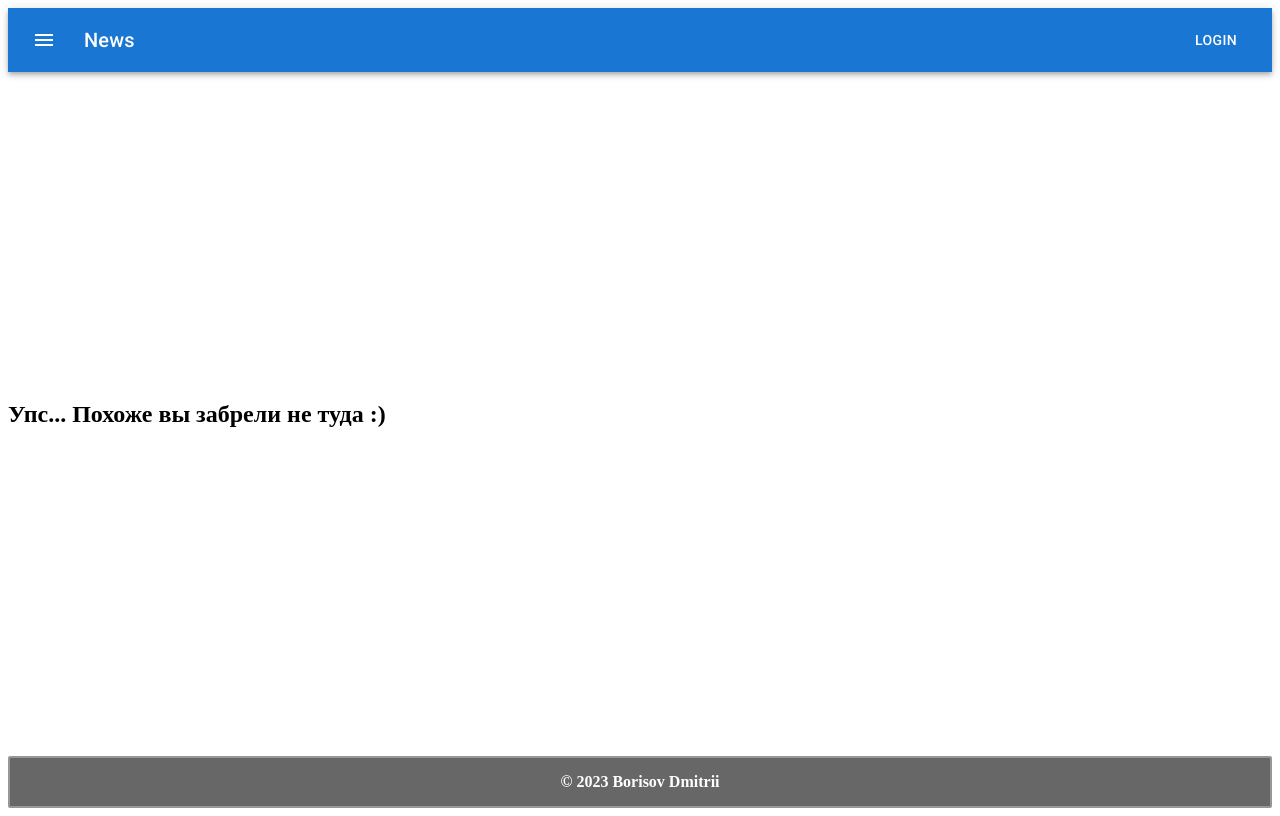
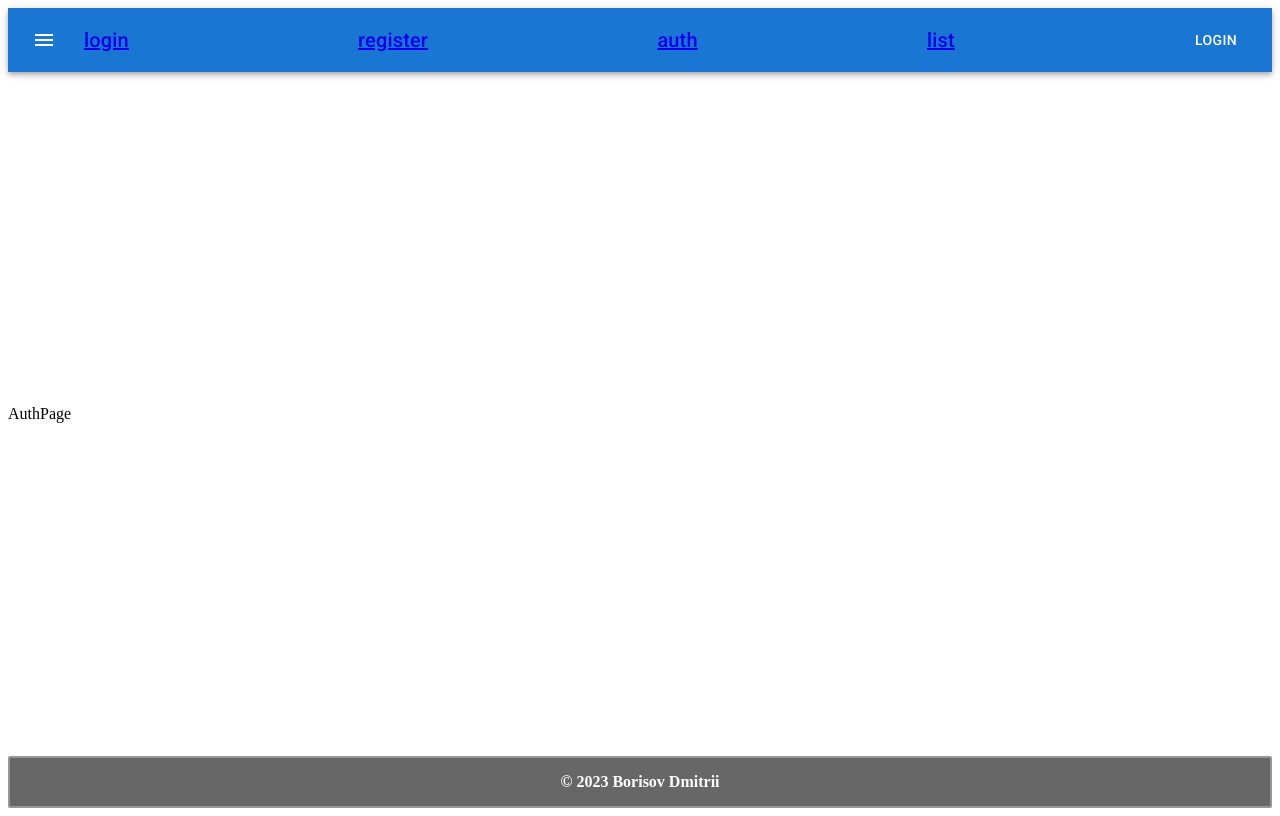
Before and after one commit to bd240897/vtb_api_hack, a React (Vite) app in the folder frontend/: page /auth in a window 1280 px wide. Built offline with nearby package versions, Linux system fonts and the light colour scheme.

Commit message:
feat(react): add pages mock, add links to header

```diff
--- a/frontend/src/App.tsx
+++ b/frontend/src/App.tsx
@@ -12,27 +12,23 @@ import Header from "@/components/pageUI/Header/Header"
 import MainPage from "@/pages/MainPage/MainPage";
 import NotFoundPage from "@/pages/NotFoundPage/NotFoundPage";
 import MainLayout from "@/layouts/MainLayout/MainLayout";
+import LoginPage from "@/pages/LoginPage/LoginPage";
+import RegisterPage from "@/pages/RegisterPage/RegisterPage";
+import ListPaymentsPage from "@/pages/ListPaymentsPage/ListPaymentsPage";
+import AuthPage from "@/pages/AuthPage/AuthPage";
 
 const App = () => {
     return (
         <div>
             <Routes>
-                {/*<Route path="/" element={<MainPage/>}/>*/}
-
-                // TODO delete
                 <Route path="/" element={<MainLayout/>}>
                     <Route index element={<MainPage/>}/>
+                    <Route path="/login" element={<LoginPage/>}/>
+                    <Route path="/register" element={<RegisterPage/>}/>
+                    <Route path="/list" element={<ListPaymentsPage/>}/>
+                    <Route path="/auth" element={<AuthPage/>}/>
+
                     <Route path="*" element={<NotFoundPage/>}/>
-
-                    {/*<Route path="session/" element={<SessionLayout/>}>*/}
-                    {/*    <Route path=":sessionId" element={<DetailSessionPage/>}/>*/}
-                    {/*    <Route path=":sessionId/log" element={<LogSessionPage/>}/>*/}
-                    {/*</Route>*/}
-
-                    {/*/!*<Route path="/test" element={<TestPage/>}/>*!/*/}
-
-                    {/*<Route path="/about" element={<AboutPage/>}/>*/}
-                    {/*<Route path="/login" element={<LoginPage/>}/>*/}
                 </Route>
             </Routes>
         </div>
--- a/frontend/src/components/pageUI/Header/Header.tsx
+++ b/frontend/src/components/pageUI/Header/Header.tsx
@@ -1,4 +1,3 @@
-import React from 'react';
 import {
     AppBar,
     Box,
@@ -6,14 +5,22 @@ import {
     Typography,
     Button,
     IconButton,
+    Divider,
+    Paper,
+    MenuList,
+    MenuItem,
+    ListItemText,
+    ListItemIcon,
 } from '@mui/material';
 
 import MenuIcon from '@mui/icons-material/Menu';
 
+import {Link} from "react-router-dom";
 
 
 const Header = () => {
     return (
+<>
         <Box sx={{ flexGrow: 1 }}>
             <AppBar position="static">
                 <Toolbar>
@@ -26,13 +33,28 @@ const Header = () => {
                     >
                         <MenuIcon />
                     </IconButton>
+
                     <Typography variant="h6" component="div" sx={{ flexGrow: 1 }}>
-                        News
+                        <Link to="login/">login</Link>
                     </Typography>
+
+                    <Typography variant="h6" component="div" sx={{ flexGrow: 1 }}>
+                        <Link to="register/">register</Link>
+                    </Typography>
+
+                    <Typography variant="h6" component="div" sx={{ flexGrow: 1 }}>
+                        <Link to="auth/">auth</Link>
+                    </Typography>
+
+                    <Typography variant="h6" component="div" sx={{ flexGrow: 1 }}>
+                        <Link to="list/">list</Link>
+                    </Typography>
+
                     <Button color="inherit">Login</Button>
                 </Toolbar>
             </AppBar>
         </Box>
+    </>
     );
 };
 
--- /dev/null
+++ b/frontend/src/pages/AuthPage/AuthPage.tsx
@@ -0,0 +1,14 @@
+import React from 'react';
+//style
+import styles from './AuthPage.module.sass';
+
+
+const AuthPage = () => {
+    return (
+        <div>
+            AuthPage
+        </div>
+    );
+};
+
+export default AuthPage;
--- /dev/null
+++ b/frontend/src/pages/ListPaymentsPage/ListPaymentsPage.tsx
@@ -0,0 +1,14 @@
+import React from 'react';
+//style
+import styles from './ListPaymentsPage.module.sass';
+
+
+const ListPaymentsPage = () => {
+    return (
+        <div>
+            ListPaymentsPage
+        </div>
+    );
+};
+
+export default ListPaymentsPage;
--- /dev/null
+++ b/frontend/src/pages/LoginPage/LoginPage.tsx
@@ -0,0 +1,14 @@
+import React from 'react';
+//style
+import styles from './LoginPage.module.sass';
+
+
+const LoginPage = () => {
+    return (
+        <div>
+            LoginPage
+        </div>
+    );
+};
+
+export default LoginPage;
--- a/frontend/src/pages/MainPage/MainPage.tsx
+++ b/frontend/src/pages/MainPage/MainPage.tsx
@@ -9,9 +9,11 @@ const MainPage = () => {
             <Container>
                 <Header/>
                 <Test/>
+
                 <Typography variant="h4" component="h1" gutterBottom>
                     Material UI Vite.js example in TypeScript
                 </Typography>
+
             </Container>
         </>
     );
--- /dev/null
+++ b/frontend/src/pages/RegisterPage/RegisterPage.tsx
@@ -0,0 +1,13 @@
+import React from 'react';
+//style
+import styles from './RegisterPage.module.sass';
+
+const RegisterPage = () => {
+    return (
+        <div>
+            RegisterPage
+        </div>
+    );
+};
+
+export default RegisterPage;
```
Also changed, not shown: frontend/src/pages/AuthPage/AuthPage.module.sass (added), frontend/src/pages/ListPaymentsPage/ListPaymentsPage.module.sass (added), frontend/src/pages/LoginPage/LoginPage.module.sass (added), frontend/src/pages/RegisterPage/RegisterPage.module.sass (added).
